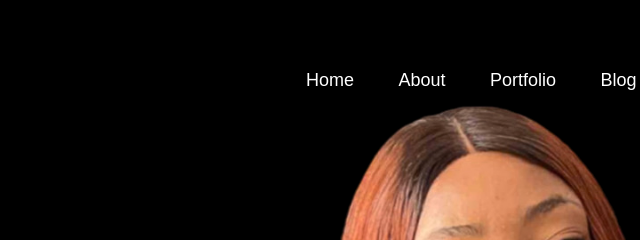
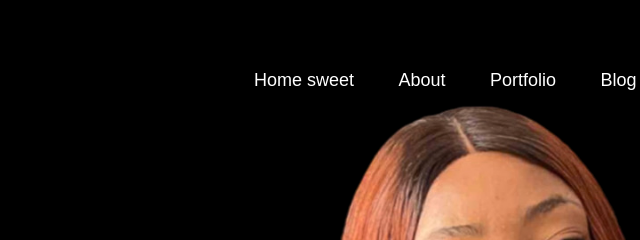
Before and after one commit to smitparmar2607/portfolio-repo, a plain HTML site: page index.html in a window 1280 px wide. Shown: the top 240 px of the page, 389-1029 px from the left. Drawn offline with Linux system fonts and the light colour scheme; a script that the page names is missing.

Commit message:
changed index home commit

```diff
--- a/index.html
+++ b/index.html
@@ -14,7 +14,7 @@
             <nav>
                 <img src="/images/logo.png" class="logo">
                 <ul id="sidemenu">
-                    <li><a href="#header">Home</a></li>
+                    <li><a href="#header">Home sweet</a></li>
                     <li><a href="#about">About</a></li>
                     <li><a href="#portfolio">Portfolio</a></li>
                     <li><a href="#blog">Blog</a></li>
```
